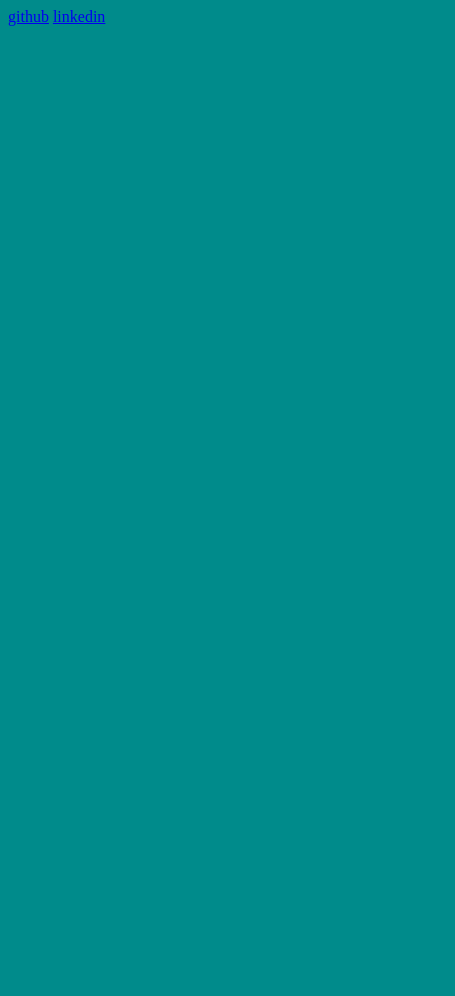
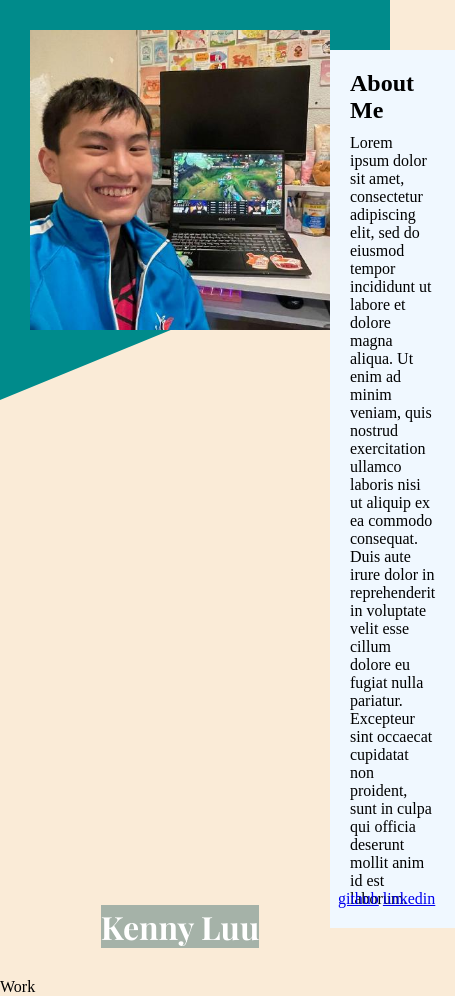
Before and after one commit to Tatadashi/odin-homepage, a plain HTML site: page index.html in a window 390 px wide. Shown: the whole page, 455 px wide, since content can reach past the window. Before the commit the page ends 844 px from the top, so only its background shows below. Drawn offline with nearby package versions, Linux system fonts and the light colour scheme.

Commit message:
Finish most of top section
Not accessibility/responsive

```diff
--- a/index.html
+++ b/index.html
@@ -1,13 +1,33 @@
 <!DOCTYPE html>
 <html lang="en">
   <head>
-    <meta charset="UTF-8">
-    <meta name="viewport" content="width=device-width, initial-scale=1.0">
+    <meta charset="UTF-8" />
+    <meta name="viewport" content="width=device-width, initial-scale=1.0" />
     <title>Odin Homepage</title>
-    <link rel="stylesheet" href="./style.css">
+    <link rel="stylesheet" href="./style.css" />
+    <link rel="preconnect" href="https://fonts.googleapis.com" />
+    <link rel="preconnect" href="https://fonts.gstatic.com" crossorigin />
+    <link
+      href="https://fonts.googleapis.com/css2?family=Playfair+Display:wght@700&display=swap"
+      rel="stylesheet"
+    />
   </head>
   <body>
+    <div id="top-background"></div>
+    <div id="top-section">
+      <div id="profile">
+        <img id="profile-picture" src="./85083572.jpeg" alt="Kenny Luu" />
+        <h1 id="profile-name">Kenny Luu</h1>
+      </div>
+      <div id="about-me">
+        <h2>About Me</h2>
+        <p>Lorem ipsum dolor sit amet, consectetur adipiscing elit, sed do eiusmod tempor incididunt ut labore et dolore magna aliqua. Ut enim ad minim veniam, quis nostrud exercitation ullamco laboris nisi ut aliquip ex ea commodo consequat. Duis aute irure dolor in reprehenderit in voluptate velit esse cillum dolore eu fugiat nulla pariatur. Excepteur sint occaecat cupidatat non proident, sunt in culpa qui officia deserunt mollit anim id est laborum.</p>
+        <div id="about-links">
           <a href="https://github.com/Tatadashi">github</a>
           <a href="https://www.linkedin.com/in/kenny-luu-/">linkedin</a>
+        </div>
+      </div>
+    </div>
+    <div id="work-section">Work</div>
   </body>
 </html>
--- a/style.css
+++ b/style.css
@@ -1,3 +1,64 @@
+* {
+  margin: 0;
+}
+
 body {
-    background-color: darkcyan;
+  background-color: antiquewhite;
+  display: flex;
+  flex-direction: column;
+  position: relative;
 }
+
+#top-background {
+  background-color: darkcyan;
+  clip-path: polygon(100% 0%,
+                   100% 60%,
+                   0% 100%,
+                    0% 0%);
+  height: 400px;
+  width: 100%;
+  position: absolute;
+}
+
+#top-section {
+  display: flex;
+  flex-direction: row;
+  margin: 30px;
+}
+
+#profile {
+  display: flex;
+  flex-direction: column;
+  align-items: center;
+  position: relative;
+}
+
+#profile-picture {
+  max-width: 300px;
+}
+
+#profile-name {
+  background: rgb(82, 122, 122, 0.5);
+  color: white;
+  font-family: "Playfair Display", serif;
+  font-weight: 700;
+  position: absolute;
+  /*broken when phone screen*/
+  bottom: 0;
+}
+
+#about-me {
+  background-color: aliceblue;
+  padding: 20px;
+  display: flex;
+  flex-direction: column;
+  gap: 10px;
+  position: relative;
+  margin-block: 20px;
+}
+
+#about-links {
+  position: absolute;
+  bottom: 20px;
+  right: 20px;
+}
```
Also changed, not shown: 85083572.jpeg (added), 1 other file. Lines whose indentation alone changed are shown as unchanged.
